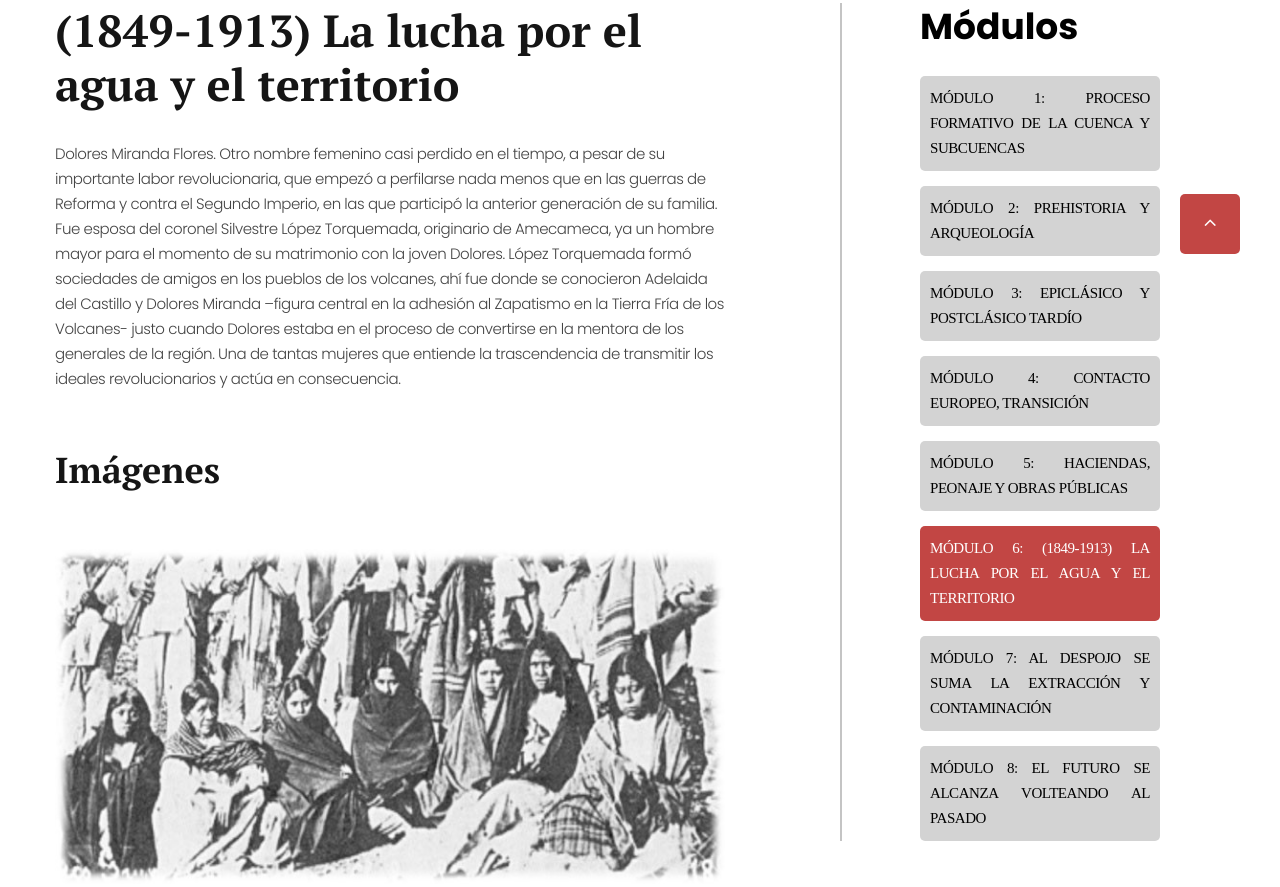
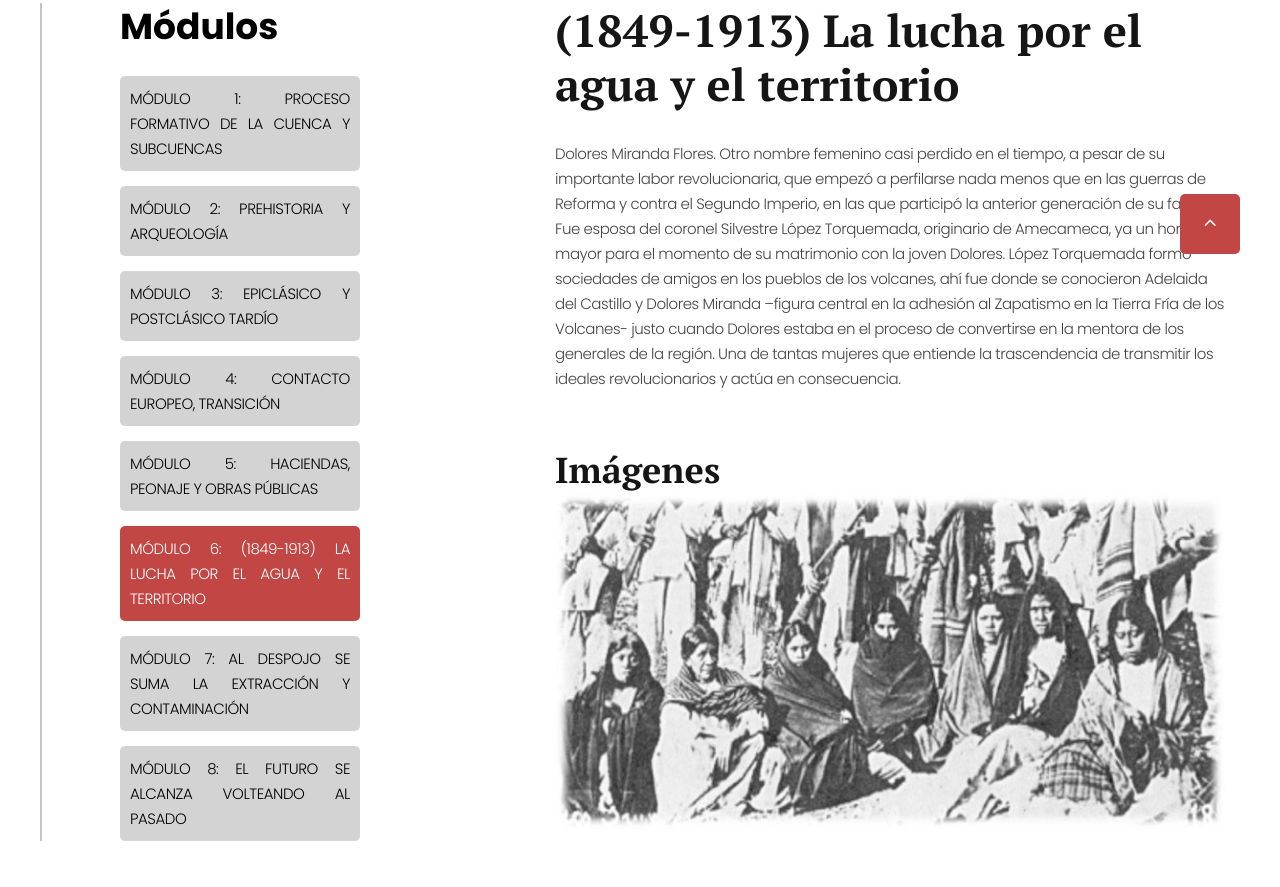
Before and after one commit to GeoVisual-SIGI/humedal_edo, a plain HTML site: page modulo-6.html in a window 1280 px wide. Shown: the part 606-1493 px from the top of the page. Drawn offline with Linux system fonts and the light colour scheme.

Commit message:
Update modulo-6.html

```diff
--- a/modulo-6.html
+++ b/modulo-6.html
@@ -67,49 +67,46 @@
       <!-- Base typography -->
       <section class="section section-lg bg-default">
   <div class="container">
-          <div class="row row-50 flex-lg-row-reverse justify-content-xl-between">
+    <div class="row row-50 justify-content-xl-between">
       <div class="col-xl-4">
         <div class="block-bordered-left">
           <h3 style="font-family: 'Poppins', sans-serif; color: black;">Módulos</h3><br>
           <ul style="list-style: none; padding: 0;">
-    <li class="menu-item" style="font-family: 'Henric', serif;">
-      <a href="modulo-1.html" class="section-link" id="link-seccion-1">Módulo 1: Proceso formativo de la Cuenca y subcuencas</a>
+            <li class="menu-item">
+              <a href="modulo-1.html" class="section-link" id="link-seccion-1" style="font-family: 'Poppins', sans-serif;">Módulo 1: Proceso formativo de la Cuenca y subcuencas</a>
             </li>
-    <li class="menu-item" style="font-family: 'Henric', serif;">
-      <a href="modulo-2.html" class="section-link" id="link-modulo-2">Módulo 2: Prehistoria y Arqueología</a>
+            <li class="menu-item">
+              <a href="modulo-2.html" class="section-link" id="link-modulo-2" style="font-family: 'Poppins', sans-serif;">Módulo 2: Prehistoria y Arqueología</a>
             </li>
-    <li class="menu-item" style="font-family: 'Henric', serif;">
-      <a href="modulo-3.html" class="section-link" id="link-modulo-3">Módulo 3: Epiclásico y Postclásico tardío</a>
+            <li class="menu-item">
+              <a href="modulo-3.html" class="section-link" id="link-modulo-3" style="font-family: 'Poppins', sans-serif;">Módulo 3: Epiclásico y Postclásico tardío</a>
             </li>
-    <li class="menu-item" style="font-family: 'Henric', serif;">
-      <a href="modulo-4.html" class="section-link" id="link-modulo-4">Módulo 4: Contacto europeo, transición</a>
+            <li class="menu-item">
+              <a href="modulo-4.html" class="section-link" id="link-modulo-4" style="font-family: 'Poppins', sans-serif;">Módulo 4: Contacto europeo, transición</a>
             </li>
-    <li class="menu-item" style="font-family: 'Henric', serif;">
-      <a href="modulo-5.html" class="section-link" id="link-modulo-5">Módulo 5: Haciendas, peonaje y obras públicas</a>
+            <li class="menu-item">
+              <a href="modulo-5.html" class="section-link" id="link-modulo-5" style="font-family: 'Poppins', sans-serif;">Módulo 5: Haciendas, peonaje y obras públicas</a>
             </li>
-    <li class="menu-item" style="font-family: 'Henric', serif;">
-      <a href="modulo-6.html" class="section-link" id="link-modulo-6">Módulo 6: (1849-1913) La lucha por el agua y el territorio</a>
+            <li class="menu-item">
+              <a href="modulo-6.html" class="section-link" id="link-modulo-6" style="font-family: 'Poppins', sans-serif;">Módulo 6: (1849-1913) La lucha por el agua y el territorio</a>
             </li>
-    <li class="menu-item" style="font-family: 'Henric', serif;">
-      <a href="modulo-7.html" class="section-link" id="link-modulo-7">Módulo 7: Al despojo se suma la extracción y contaminación</a>
+            <li class="menu-item">
+              <a href="modulo-7.html" class="section-link" id="link-modulo-7" style="font-family: 'Poppins', sans-serif;">Módulo 7: Al despojo se suma la extracción y contaminación</a>
             </li>
-    <li class="menu-item" style="font-family: 'Henric', serif;">
-      <a href="modulo-8.html" class="section-link" id="link-modulo-8">Módulo 8: El futuro se alcanza volteando al pasado</a>
+            <li class="menu-item">
+              <a href="modulo-8.html" class="section-link" id="link-modulo-8" style="font-family: 'Poppins', sans-serif;">Módulo 8: El futuro se alcanza volteando al pasado</a>
             </li>
           </ul>
         </div>
       </div>
       <div class="col-xl-7">
         <ul class="list-xxl heading-list">
-
           <li>
             <h2>(1849-1913) La lucha por el agua y el territorio</h2>
-                  <p>Dolores Miranda Flores. Otro nombre femenino casi perdido en el tiempo, a pesar de su importante labor revolucionaria, que empezó a perfilarse nada menos que en las guerras de Reforma y contra el Segundo Imperio, en las que participó la anterior generación de su familia. Fue esposa del coronel Silvestre López Torquemada, originario de Amecameca, ya un hombre mayor para el momento de su matrimonio con la joven Dolores. López Torquemada formó sociedades de amigos en los pueblos de los volcanes, ahí fue donde se conocieron Adelaida del Castillo y Dolores Miranda –figura central en la adhesión al Zapatismo en la Tierra Fría de los Volcanes- justo cuando Dolores estaba en el proceso de convertirse en la mentora de los generales de la región. Una de tantas mujeres que entiende la trascendencia de transmitir los ideales revolucionarios y actúa en consecuencia.
-                  </p>
+            <p>Dolores Miranda Flores. Otro nombre femenino casi perdido en el tiempo, a pesar de su importante labor revolucionaria, que empezó a perfilarse nada menos que en las guerras de Reforma y contra el Segundo Imperio, en las que participó la anterior generación de su familia. Fue esposa del coronel Silvestre López Torquemada, originario de Amecameca, ya un hombre mayor para el momento de su matrimonio con la joven Dolores. López Torquemada formó sociedades de amigos en los pueblos de los volcanes, ahí fue donde se conocieron Adelaida del Castillo y Dolores Miranda –figura central en la adhesión al Zapatismo en la Tierra Fría de los Volcanes- justo cuando Dolores estaba en el proceso de convertirse en la mentora de los generales de la región. Una de tantas mujeres que entiende la trascendencia de transmitir los ideales revolucionarios y actúa en consecuencia.</p>
           </li>
           <li>
             <h3>Imágenes</h3>
-                  <li>
             <div class="wow slideInDown">
               <div class="gallery-item-classic">
                 <img src="images/modulo6.jpg" alt="Figura 5" width="960" height="429"/>
@@ -119,12 +116,12 @@
               </div>
             </div>
           </li>
-                </li>
         </ul>
       </div>
     </div>
   </div>
 </section>
+
       <!-- Page Footer-->
       <footer class="section footer-minimal context-dark">
         <div class="container wow-outer">
```
Lines whose indentation alone changed are shown as unchanged.
